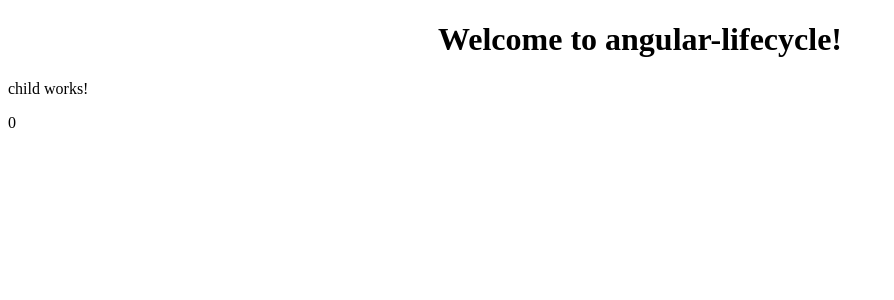
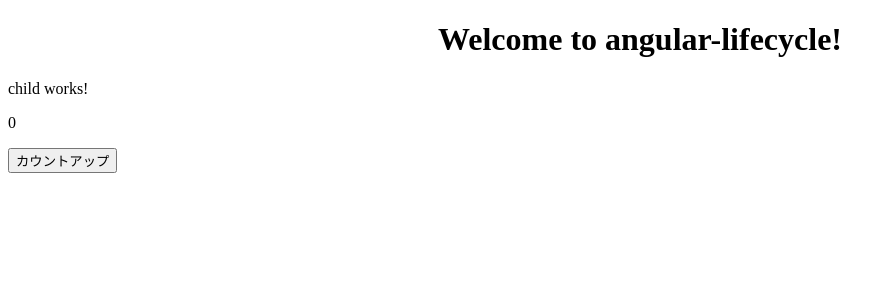
Before and after one commit to kasaharu-labs/angular-lifecycle, an Angular app: page /home in a window 1280 px wide. Shown: the top 300 px of the page, without its empty margins (0-894 px from the left). Built offline with nearby package versions, Linux system fonts and the light colour scheme.

Commit message:
ボタンの配置

```diff
--- a/src/app/pages/home/home.component.html
+++ b/src/app/pages/home/home.component.html
@@ -1 +1,2 @@
 <app-child [parentComponentName]="componentName" [count]="counter$ | async"></app-child>
+<button (click)="increment()">カウントアップ</button>
--- a/src/app/pages/home/home.component.ts
+++ b/src/app/pages/home/home.component.ts
@@ -54,4 +54,6 @@ export class HomeComponent
   ngOnDestroy() {
     console.log('HomeComponent : ngOnDestroy -----');
   }
+
+  increment() {}
 }
```
